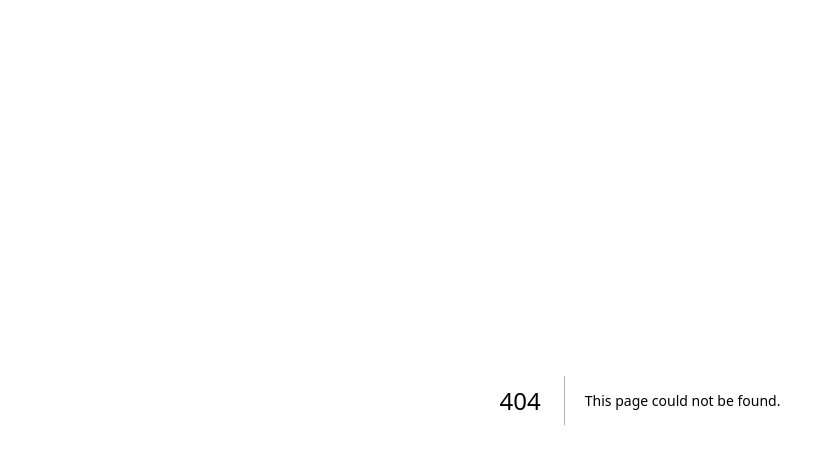
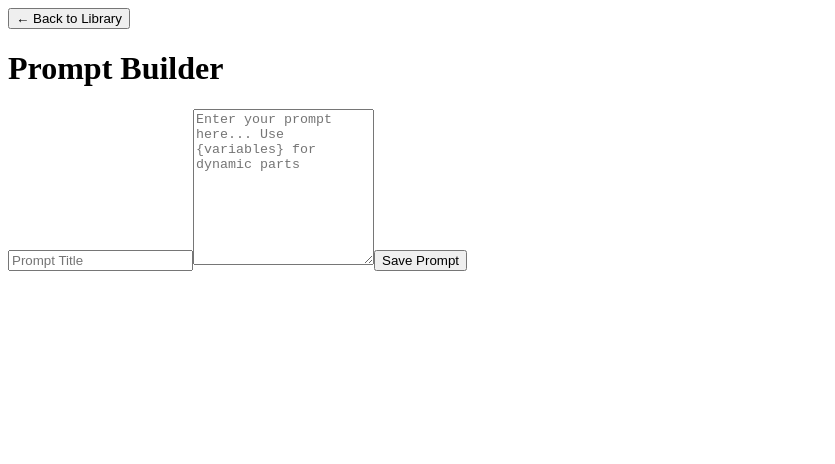
Before and after one commit to mahendramirdhapy-tech/prompt-maker-app, a Next.js app: page /prompt-builder in a window 1280 px wide. Before the commit this address had no page. Shown: the top 464 px of the page, without its empty margins (0-835 px from the left). Built offline with nearby package versions, Linux system fonts and the light colour scheme.

Commit message:
Create prompt-builder.js

```diff
--- /dev/null
+++ b/pages/prompt-builder.js
@@ -0,0 +1,55 @@
+// pages/prompt-builder.js
+import { useState } from 'react';
+import Head from 'next/head';
+import { useRouter } from 'next/router';
+
+export default function PromptBuilder() {
+  const [prompt, setPrompt] = useState('');
+  const [title, setTitle] = useState('');
+  const [description, setDescription] = useState('');
+  const [category, setCategory] = useState('');
+  const [tags, setTags] = useState('');
+  const router = useRouter();
+
+  const handleSave = async () => {
+    // Save prompt logic here
+    alert('Prompt saved successfully!');
+    router.push('/prompts');
+  };
+
+  return (
+    <div className="prompt-builder">
+      <Head>
+        <title>Prompt Builder - AI Prompt Maker</title>
+      </Head>
+
+      <button onClick={() => router.back()} className="back-button">
+        ← Back to Library
+      </button>
+
+      <h1>Prompt Builder</h1>
+
+      <div className="builder-form">
+        <input
+          type="text"
+          placeholder="Prompt Title"
+          value={title}
+          onChange={(e) => setTitle(e.target.value)}
+          className="title-input"
+        />
+
+        <textarea
+          placeholder="Enter your prompt here... Use {variables} for dynamic parts"
+          value={prompt}
+          onChange={(e) => setPrompt(e.target.value)}
+          className="prompt-textarea"
+          rows="10"
+        />
+
+        <button onClick={handleSave} className="save-btn">
+          Save Prompt
+        </button>
+      </div>
+    </div>
+  );
+}
```
